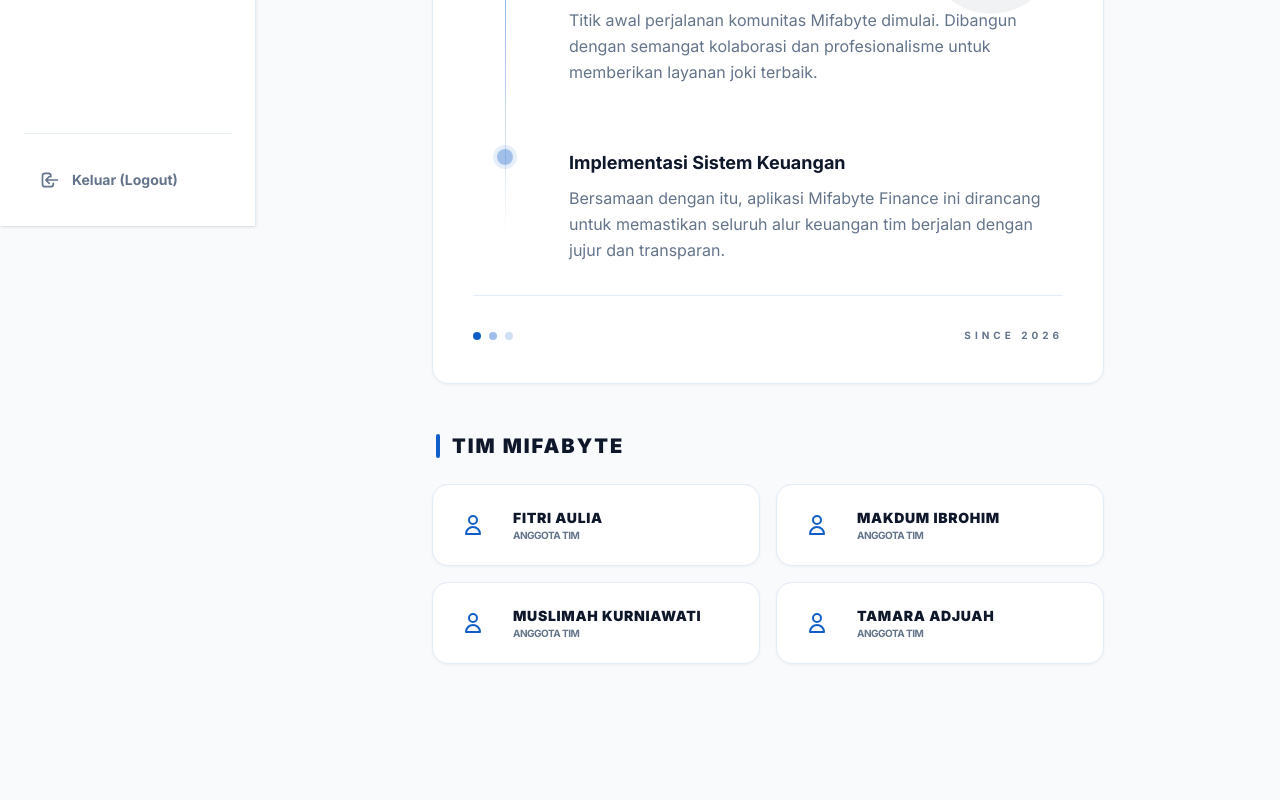
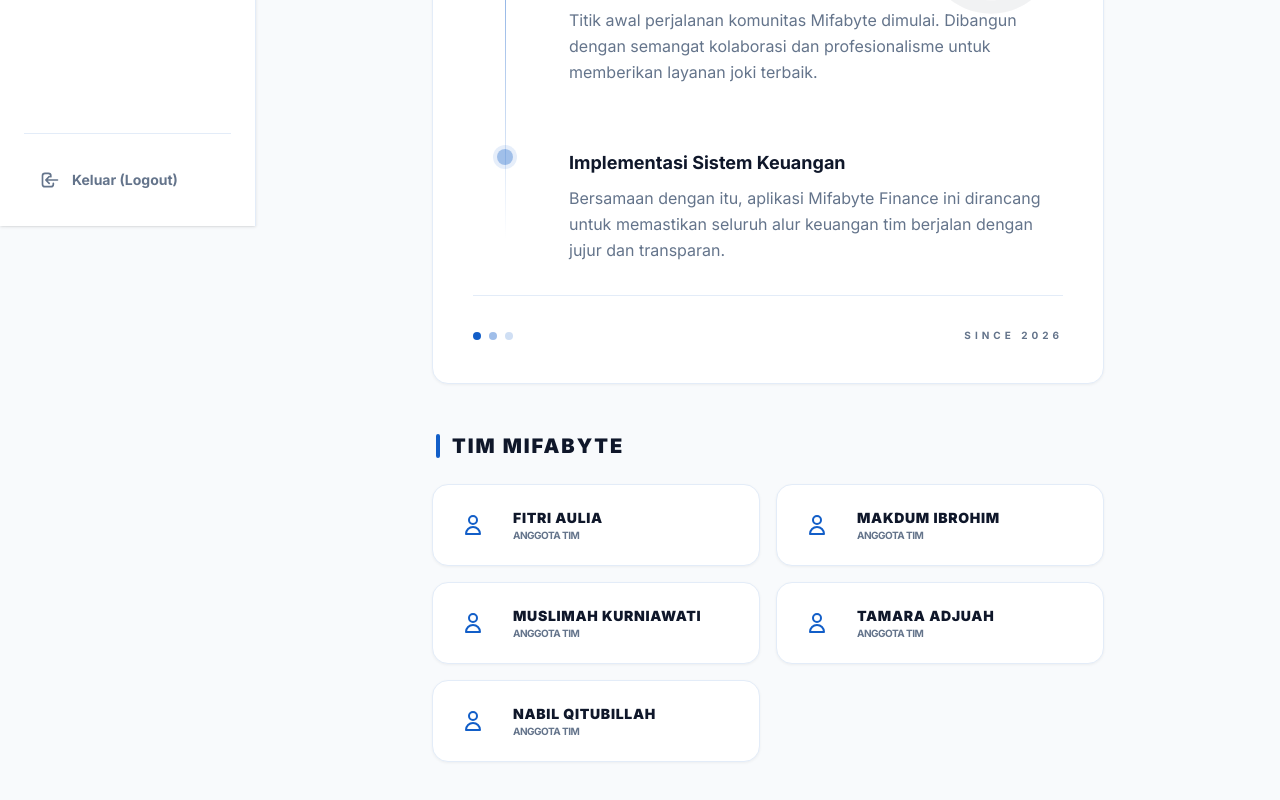
Before and after one commit to MakdumIbrohim/mifabye-finance, a Next.js app: page /about in a window 1280 px wide. Shown: the part 574-1374 px from the top of the page. Before the commit the page ends 1310 px from the top, so only its background shows below. Built offline with nearby package versions, Linux system fonts and the light colour scheme; no server answers; sample sign-in values are in the browser's storage.

Commit message:
feat: add Nabil Qitubillah to team member list in about page

```diff
--- a/app/(dashboard)/about/page.tsx
+++ b/app/(dashboard)/about/page.tsx
@@ -92,7 +92,8 @@ export default function AboutPage() {
             "Fitri Aulia",
             "Makdum Ibrohim",
             "Muslimah Kurniawati",
-            "Tamara Adjuah"
+            "Tamara Adjuah",
+            "Nabil Qitubillah"
           ].map((name, i) => (
             <div key={i} className="subtle-card p-4 flex items-center gap-4 group hover:border-primary/30 transition-all duration-300">
               <div className="w-12 h-12 rounded-xl bg-bg-subtle flex items-center justify-center text-primary group-hover:bg-primary group-hover:text-white transition-all duration-500">
```
